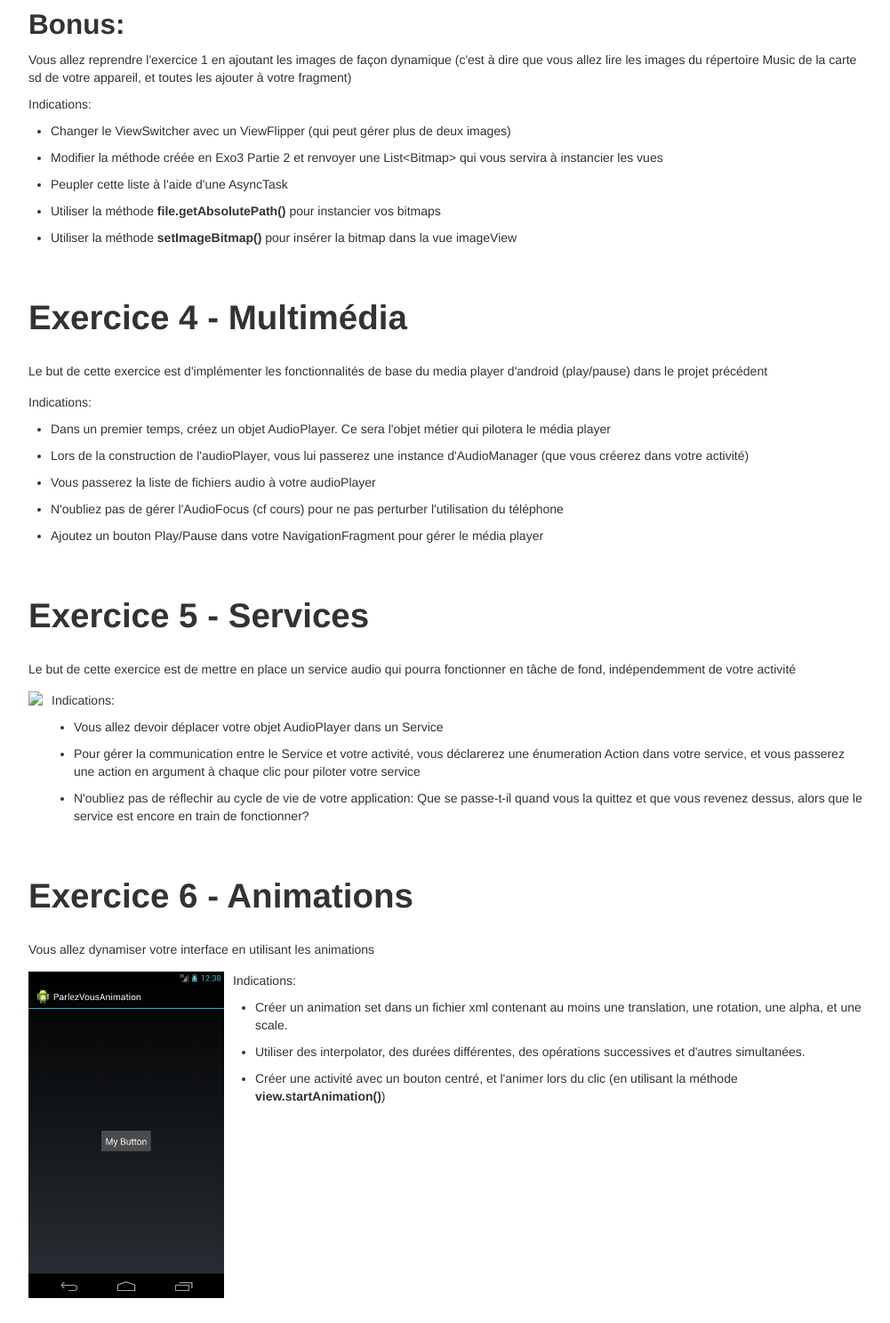
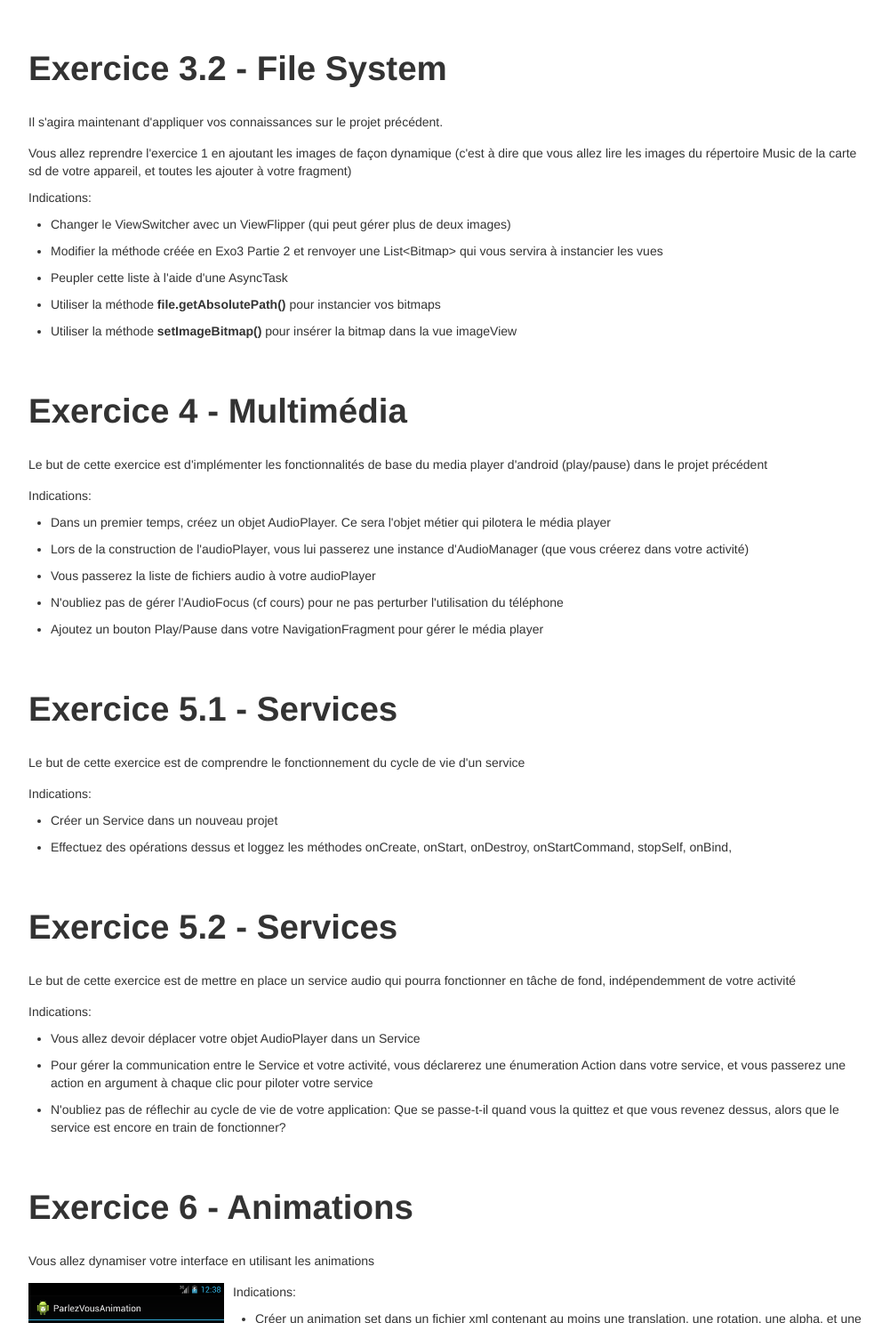
Before and after one commit to takimafr/handson-android-avanced, a plain HTML site: page exos/index.html in a window 1280 px wide. Shown: the part 1847-3334 px from the top of the page at 89% size, without its empty margins (138-1139 px from the left). Drawn offline with nearby package versions, Linux system fonts and the light colour scheme.

Commit message:
Updated exercises

```diff
--- a/exos/index.html
+++ b/exos/index.html
@@ -51,8 +51,8 @@
                     </div>
                 </div>
 	    </section>
-            <section id="exercice3">
-                <h1>Exercice 3 - File System</h1>
+            <section id="exercice31">
+                <h1>Exercice 3.1 - File System</h1>
                 <p>Le but de cette exercice est de prendre en main le fonctionnement du système de fichiers d'android.</p>
                 <div class="media">
                     <img class="media-object" src="img/exo3.1.png" />
@@ -63,7 +63,14 @@
                             <li>Partie 1: Créer une méthode permettant de lire récursivement le contenu du répertoire Music, et afficher dans la console</li>
 			    <li>Partie 2: Créer une méthode renvoyant une List&lt;String&gt; contenant les chemins absolus des <strong>images</strong> du répertoire Music (et sous répertoires)</li>
 			</ul>
-			<h2>Bonus:</h2>
+                    </div>
+                </div>
+	    </section>
+	    <section id="exercice32">
+                <h1>Exercice 3.2 - File System</h1>
+                <p>Il s'agira maintenant d'appliquer vos connaissances sur le projet précédent.</p>
+                <div class="media">
+                    <div class="media-body">
                     	<p>Vous allez reprendre l'exercice 1 en ajoutant les images de façon dynamique (c'est à dire que vous allez lire les images du répertoire Music de la carte sd de votre appareil, et toutes les ajouter à votre fragment)</p>
                         <p>Indications:</p>
 			<ul>
@@ -93,11 +100,22 @@
                     </div>
                 </div>
 	    </section>
-	    <section id="exercice5">
-                <h1>Exercice 5 - Services</h1>
+	    <section id="exercice51">
+                <h1>Exercice 5.1 - Services</h1>
+                <p>Le but de cette exercice est de comprendre le fonctionnement du cycle de vie d'un service</p>
+                <div class="media">
+                    <div class="media-body">
+                        <p>Indications:</p>
+                        <ul>
+                            <li>Créer un Service dans un nouveau projet </li>
+                            <li>Effectuez des opérations dessus et loggez les méthodes onCreate, onStart, onDestroy, onStartCommand, stopSelf, onBind,   </li>
+			</ul>
+                    </div>
+                </div>
+                <section id="exercice52">
+                <h1>Exercice 5.2 - Services</h1>
                 <p>Le but de cette exercice est de mettre en place un service audio qui pourra fonctionner en tâche de fond, indépendemment de votre activité</p>
                 <div class="media">
-                    <img class="media-object pull-left" src="img/exo4.1.png" />
                     <div class="media-body">
                         <p>Indications:</p>
                         <ul>
@@ -107,6 +125,7 @@
 			</ul>
                     </div>
                 </div>
+
 	    </section>
 	    <section id="exercice6">
                 <h1>Exercice 6 - Animations</h1>
```
